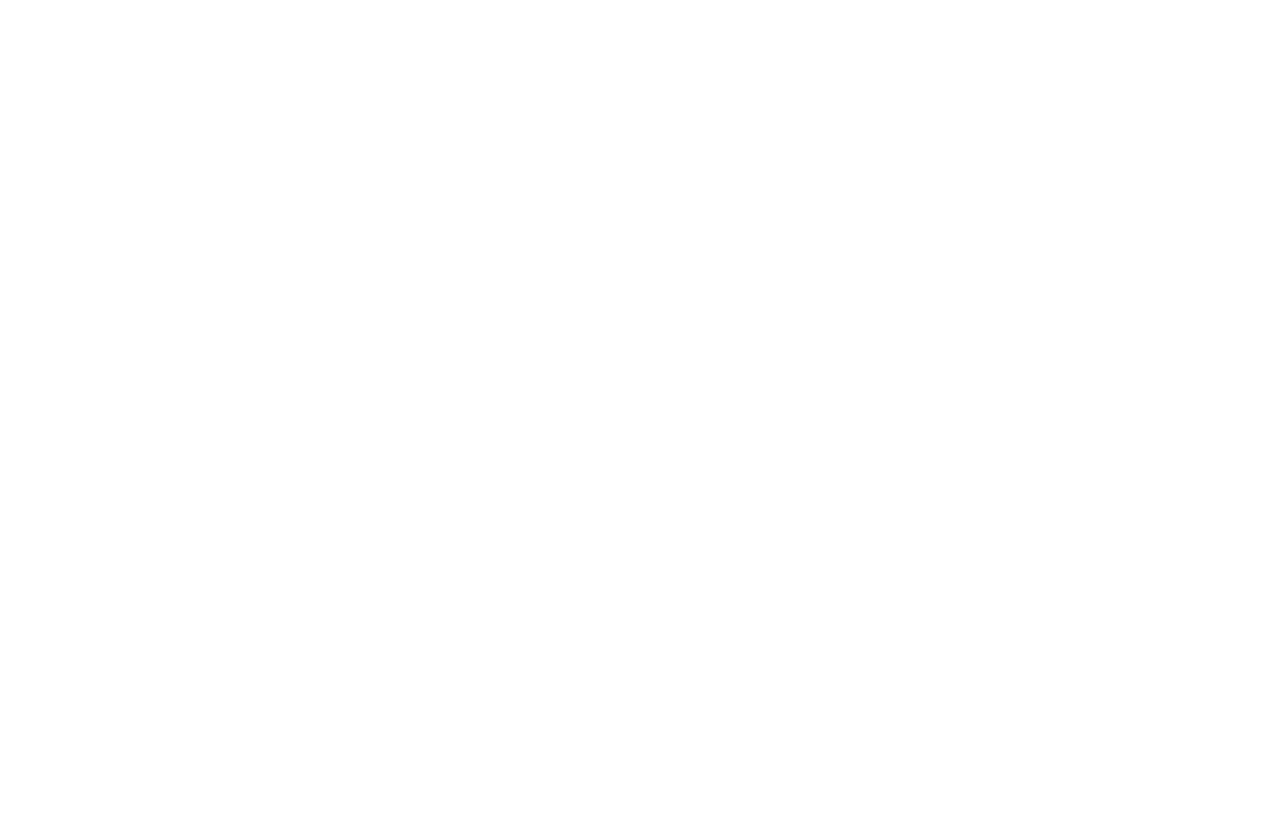
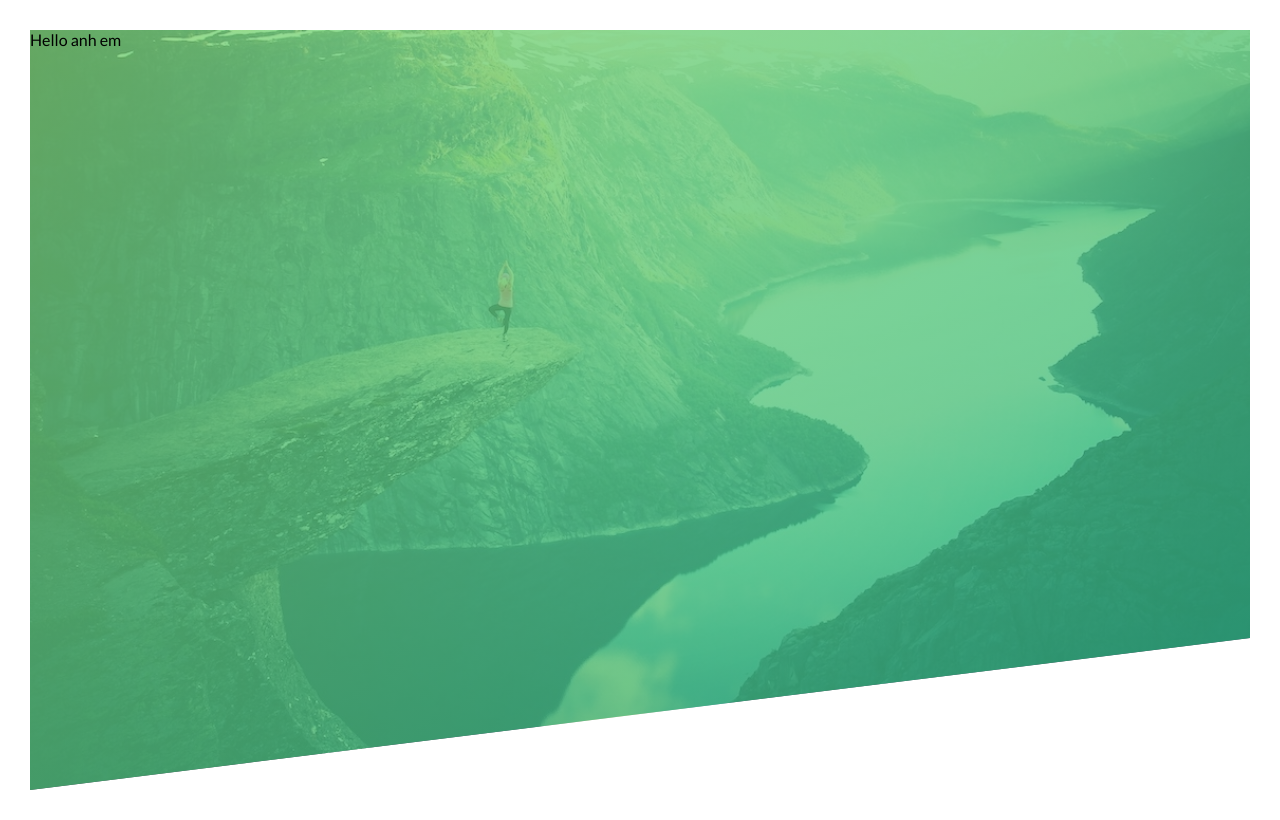
Before and after one commit to lmdung/css, a plain HTML site: page code/starter/index.html in a window 1280 px wide. Drawn offline with Linux system fonts and the light colour scheme; files that its build step writes are made by us from their sources.

Commit message:
update code

```diff
--- a/code/starter/css/style.css
+++ b/code/starter/css/style.css
@@ -6,3 +6,24 @@ Medium green: #55c57a
 Dark green: #28b485
 
 */
+
+* {
+  margin: 0;
+  padding: 0;
+  box-sizing: border-box;
+}
+
+body {
+  font-family: 'Lato', sans-serif;
+  font-size: 16px;
+  font-weight: 400;
+  padding: 30px;
+}
+
+.header {
+  height: 95vh;
+  background-image: linear-gradient(to right bottom, #7ed56fc0 , #28b485c4),url('../img/hero-small.jpg');
+  background-size: cover;
+  background-position: top;
+  clip-path: polygon(0 0, 100% 0, 100% 80%, 0 100%);
+}
--- a/code/starter/index.html
+++ b/code/starter/index.html
@@ -13,7 +13,8 @@
         <title>Natours | Exciting tours for adventurous people</title>
     </head>
     <body>
-
-
+        <header class="header">
+            Hello anh em
+        </header>
     </body>
 </html>
```
